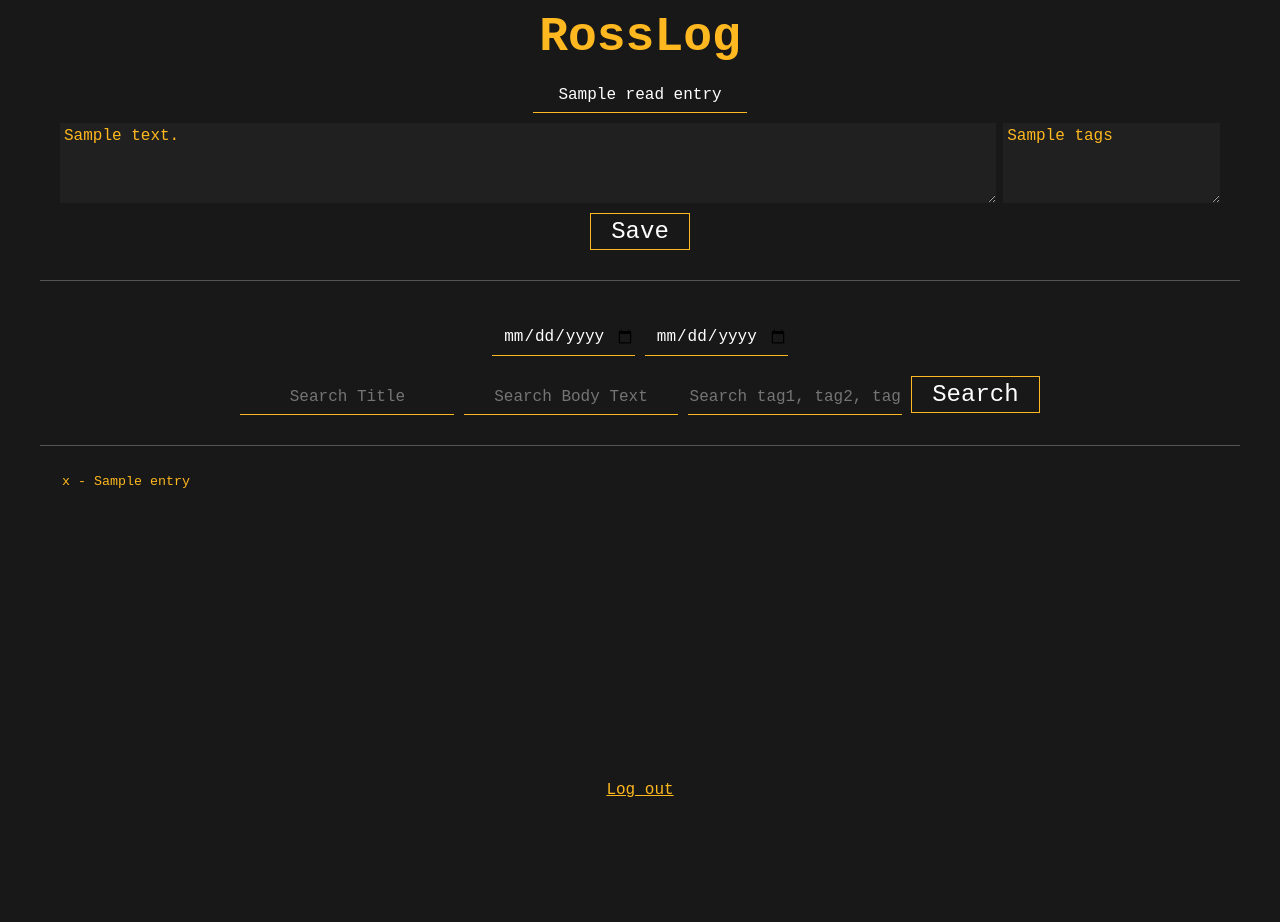
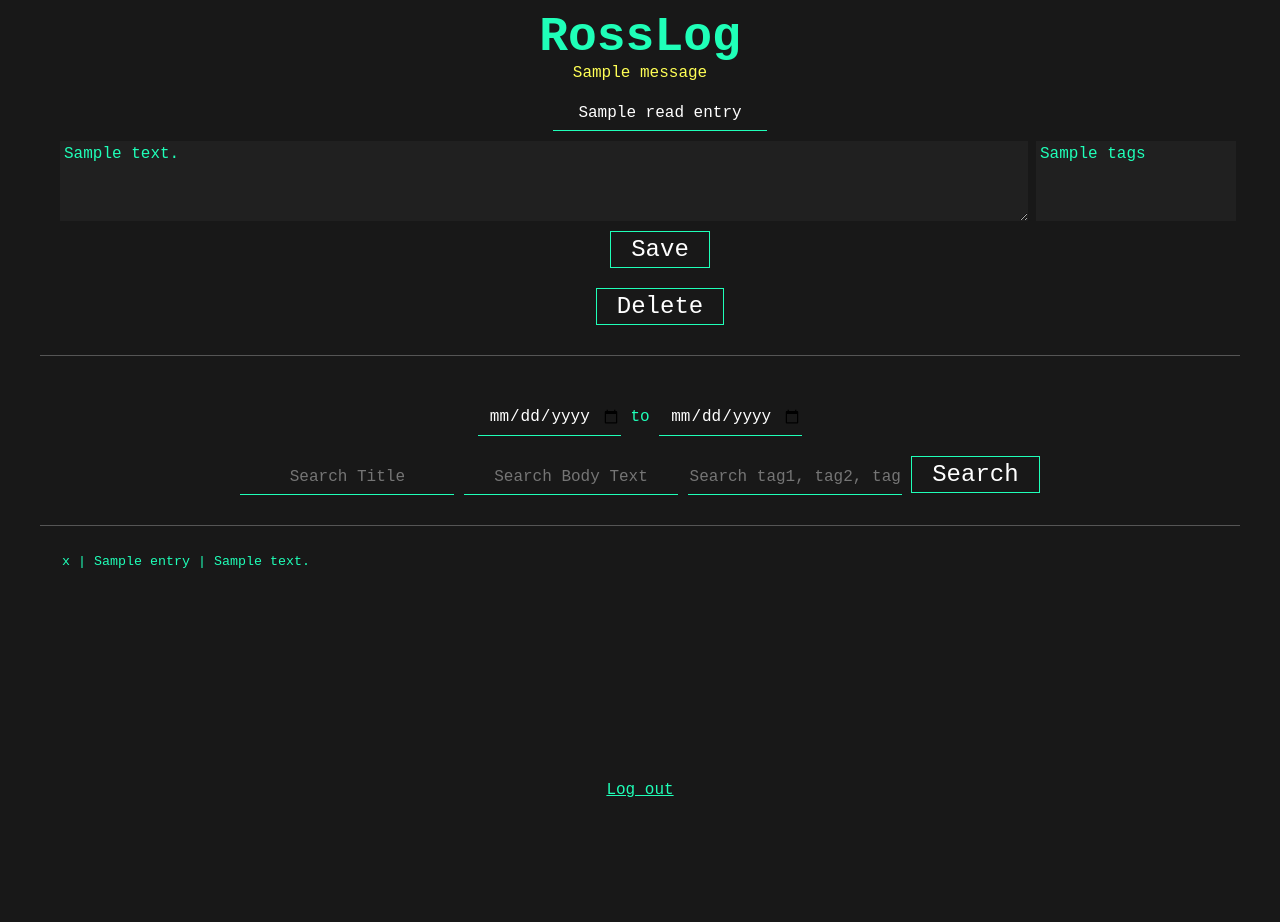
Before and after one commit to RossCampbellDev/RossLog, a Flask app: template FlaskServer/RossLogApp/main_blueprint/templates/home.html in a window 1280 px wide. Before the commit the page ends 797 px from the top, so only its background shows below. Run offline with Flask 3, Linux system fonts and the light colour scheme; the template is opened without the code that fills it: most values are stand-ins (such as "Sample title", 1, 10 or a date in 2020); one stand-in notice (Sample message) is shown; parts of the project's set-up code (start-up, migrations or seed data) failed here and were passed over; some libraries are stand-ins or nearby versions.

Commit message:
Fixed updating, fixed searching, improved style a lot, added flash messages

```diff
--- a/FlaskServer/RossLogApp/main_blueprint/templates/list_entries.html
+++ b/FlaskServer/RossLogApp/main_blueprint/templates/list_entries.html
@@ -11,7 +11,7 @@
 
     <select class="log-select" size="20">
 	 {% for entry in entries %}
-		<option ondblclick=read_entry(this) id={{ entry["_id"] }} ><span class="entry-list-date">{{ entry["datestamp"] }}</span> - {{ entry["title"] }}</option>
+		<option ondblclick=read_entry(this) id={{ entry["_id"] }} ><span class="entry-list-date">{{ entry["datestamp"] }}</span> | {{ entry["title"] }} | {{ entry["body"] }}</option>
 	 {% endfor %}
     </select>
     </table>
--- a/FlaskServer/RossLogApp/main_blueprint/templates/search_entries.html
+++ b/FlaskServer/RossLogApp/main_blueprint/templates/search_entries.html
@@ -1,6 +1,6 @@
 <div class="search-entries-div">
     <form action="/search" method="POST">
-	 <input type="date" name="start-date" min="2023-12-01" />
+	 <input type="date" name="start-date" min="2023-12-01" /> to
 	 <input type="date" name="end-date" min="2023-12-01" />
 	 <br/>
 	 <input type=text name="search-title" placeholder="Search Title" />
--- a/FlaskServer/RossLogApp/main_blueprint/templates/write_entry.html
+++ b/FlaskServer/RossLogApp/main_blueprint/templates/write_entry.html
@@ -4,13 +4,16 @@
 		{% if not read_entry %}
 			<input type=text name="entry-title" id="entry-title" placeholder="Entry Title" /><br/>
 			<textarea name="entry-body" id="entry-body" rows="4" placeholder="Entry Body" style="width:80%; float: left;"></textarea>
-		<textarea name="entry-tags" id="entry-tags" rows="4" placeholder="Entry Tags" style="width:18%; float: right;"></textarea><br/>
+			<textarea name="entry-tags" id="entry-tags" rows="4" placeholder="Entry Tags" style="width:16%; float: left; margin-left: 8px;"></textarea><br/>
 		{% else %}
-		<input type=hidden name="entry-id" id="entry-id" value="{{ read_entry._id }}" />
+			<input type=hidden name="entry-id" id="entry-id" value="{{ read_entry.id }}" />
 			<input type=text name="entry-title" id="entry-title" placeholder="Entry Title" value="{{ read_entry.title }}" /><br/>
 			<textarea name="entry-body" id="entry-body" rows="4" placeholder="Entry Body" style="width:80%; float: left;">{{ read_entry.body }}</textarea>
-		<textarea name="entry-tags" id="entry-tags" rows="4" placeholder="Entry Tags" style="width:18%; float: right;">{{ read_entry.tags }}</textarea><br/>
+			<textarea name="entry-tags" id="entry-tags" rows="4" placeholder="Entry Tags" style="width:16%; float: left; margin-left: 8px;">{{ read_entry.tags }}</textarea><br/>
 		{% endif %}
 		<input type="submit" value="Save" />
     </form>
+	{% if read_entry %}
+		<input type="submit" value="Delete" onclick="delete_entry('{{ read_entry.id }}')" />
+	{% endif %}
 </div>
--- a/FlaskServer/RossLogApp/static/css/rossstyle.css
+++ b/FlaskServer/RossLogApp/static/css/rossstyle.css
@@ -1,15 +1,17 @@
 html {
-    color: rgb(255, 184, 31);
+    color: rgb(31, 255, 184);
     font-size: 14pt;
     font-family: Courier New !important; font-size: 12pt !important;
 }
 
 .main-body {
-    background-color:#181818;;
+    background-color:#181818;
+	overflow-x: hidden;
 }
 
 .main-content {
-    position: absolute; height: 100%; width: 1200px; left: 50%; margin-left: -600px; overflow: auto;
+    height: 100%; max-width: 1200px; min-width: 800px; margin: auto;
+	overflow-x: hidden;
 }
 
 .logout-box {
@@ -25,20 +27,18 @@ html {
     transform: translateY(-50%);
 }
 
-input:-internal-autofill-selected { }
-
 input[type=submit] {
     background-color: #181818;
     color: #FFF;
     margin-top: 10px;
     margin-bottom: 10px;
     padding: 4px; padding-left: 20px; padding-right: 20px;
-    border: 1px solid rgb(255, 184, 31);
+    border: 1px solid rgb(31, 255, 184);
     font-size: 18pt;
     font-family: Courier New !important;
 }
 input[type=submit]:hover {
-    background-color: rgb(255, 184, 31);
+    background-color: rgb(31, 255, 184);
     color: #000;
     cursor: pointer;
 }
@@ -51,7 +51,7 @@ input[type=text], input[type=password], input[type=date] {
     margin-top: 10px;
     margin-bottom: 10px;
     border: none;
-    border-bottom: 1px solid rgb(255, 184, 31);
+    border-bottom: 1px solid rgb(31, 255, 184);
     font-size: 12pt; text-align: center;
     background: none;
     font-family: Courier New !important; font-size: 12pt !important;
@@ -62,7 +62,7 @@ textarea {
     font-size: 12pt;
     background-color: #202020;
     border: 0;
-    color: rgb(255,184,31);
+    color: rgb(31, 255, 184);
     font-family: Courier New !important; font-size: 12pt !important; padding: 4px; resize: vertical;
 }
 
@@ -72,8 +72,7 @@ textarea:focus, textarea:hover, textarea::selection {
 
 
 a {
-    decoration: none;
-    color: rgb(255, 184, 31);
+    color: rgb(31, 255, 184);
 }
 
 table {
@@ -90,25 +89,40 @@ td {
     overflow: hidden; white-space: nowrap; text-align: left;
 }
 
+#entry-tags {
+	resize: none !important;
+}
+
 .write-entry-div {
-    width: auto; height: auto; text-align: center;
+	display: inline-block;
+    width: 100%; height: auto; text-align: center;
     padding: 20px; padding-top: 2px; border-bottom: 1px solid #555; margin-bottom: 8px;
+	overflow: hidden;
+}
+.write-entry-div:hover {
+	background-color: #111;
 }
 
 .list-entries-div {
     width: auto; height: auto; text-align: center;
     padding: 20px;
 }
+.list-entries-div:hover {
+	background-color: #111;
+}
 
 .search-entries-div {
     width: auto; height: auto; text-align: center;
     padding: 20px; border-bottom: 1px solid #555; margin-bottom: 8px;
 }
+.search-entries-div:hover {
+	background-color: #111;
+}
 
 .log-select {
     width: 100%;
     background: none;
-    color: rgb(255,184,31);
+    color: rgb(31, 255, 184);
     border: none;
     font-family: Courier New; font-size: 10pt;
 }
@@ -124,7 +138,11 @@ select::selection {
 
 .ross-log-title {
 	font-size: 36pt; font-weight: bold; text-align: center;
-    color: rgb(255,184,31);
+    color: rgb(31, 255, 184);
+}
+.flash-msg-box {
+	font-size: 12pt; text-align: center;
+	color: #FFFF55;
 }
 .go-home a {
     decoration: none;
--- a/FlaskServer/RossLogApp/static/javascript/funcs.js
+++ b/FlaskServer/RossLogApp/static/javascript/funcs.js
@@ -1,3 +1,6 @@
 function read_entry(option) {
     window.location.href="/" + option.id;
 }
+function delete_entry(id) {
+    window.location.href="/delete/" + id;
+}
--- a/FlaskServer/RossLogApp/templates/base.html
+++ b/FlaskServer/RossLogApp/templates/base.html
@@ -10,7 +10,17 @@
     <script src="{{ url_for('static', filename='javascript/funcs.js') }}"></script>
 </head>
 <body class="main-body">
-    <a href="/"></a><div class="go-home"><span class="ross-log-title">RossLog</span></div></a>
+    <a href="/" style="text-decoration: none;">
+	<div class="go-home">
+		<span class="ross-log-title">RossLog</span>
+		<div class="flash-msg-box">
+			{% with messages = get_flashed_messages() %}
+				{% for message in messages %}
+					{{ message }}
+				{% endfor %}
+			{% endwith %}
+		</div>
+	</div></a>
     <div class="main-content">{% block mainbody%}{% endblock %}</div>
 
     <!-- <script src="https://code.jquery.com/jquery-3.3.1.slim.min.js" integrity="sha384-q8i/X+965DzO0rT7abK41JStQIAqVgRVzpbzo5smXKp4YfRvH+8abtTE1Pi6jizo" crossorigin="anonymous"></script>
```
Also changed, not shown: FlaskServer/RossLogApp/log_factory.py (added, +14 -0 lines), FlaskServer/RossLogApp/main_blueprint/main_blueprint.py (+58 -20 lines), FlaskServer/RossLogApp/models/entry_model.py (+15 -9 lines), 1 other file. Lines whose indentation alone changed are shown as unchanged.
